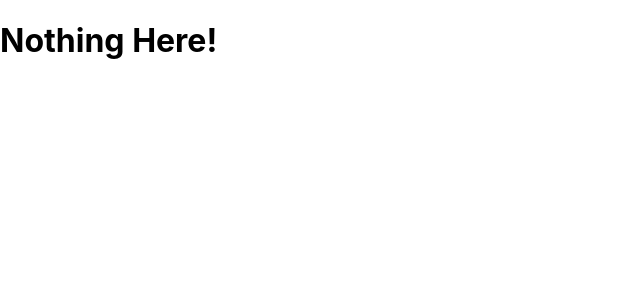
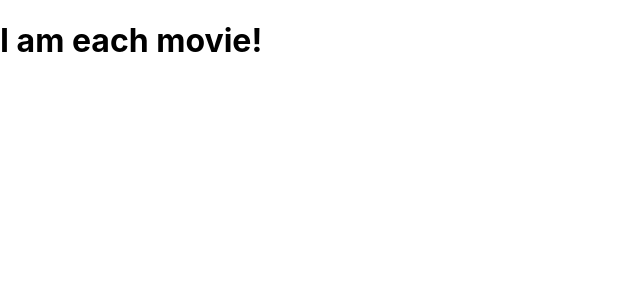
Before and after one commit to webdevpchoi/movie-snob, a React (Create React App) app: page /movies/1 in a window 1280 px wide. Shown: the top 300 px of the page, without its empty margins (0-640 px from the left). Built offline with nearby package versions, Linux system fonts and the light colour scheme.

Commit message:
Added a movie page component and implemented a moviethumbnail component to separate concerns

```diff
--- a/src/App.js
+++ b/src/App.js
@@ -1,4 +1,4 @@
-import React, { Component } from "react";
+import React from "react";
 import { Route, Switch } from "react-router-dom";
 
 import Home from "./components/Home";
@@ -9,7 +9,7 @@ const App = () => {
   return (
     <Switch>
       <Route exact path='/' component={Home} />
-      <Route exact path='/:movieid' component={Movie} />
+      <Route exact path='/movies/:movieid' component={Movie} />
       <Route component={NotFound} />
     </Switch>
   );
--- a/src/components/Home.js
+++ b/src/components/Home.js
@@ -3,7 +3,7 @@ import styled from "styled-components";
 import "../App.css";
 
 import Header from "./Header";
-import Movie from "./Movie";
+import MovieThumb from "./MovieThumb";
 
 const StyledHeader = styled.header`
   background: green;
@@ -44,7 +44,7 @@ class Home extends Component {
         <Header getMovies={this.getMovies} />
         <StyledHeader>Popular Movies</StyledHeader>
         {popularMovies.map(movie => (
-          <Movie details={movie} key={movie.id} />
+          <MovieThumb details={movie} key={movie.id} />
         ))}
       </div>
     );
--- a/src/components/Movie.js
+++ b/src/components/Movie.js
@@ -1,18 +1,11 @@
-import React from "react";
-import { Link } from "react-router-dom";
+import React, { Component } from "react";
 
-const Movie = ({ details }) => {
-  return (
-    <Link to={`/movies/${details.id}`}>
-      <div className='movie'>
-        <h1>some movie</h1>
-        <img
-          src={`https://image.tmdb.org/t/p/w300${details.poster_path}`}
-          alt={`${details.title}`}
-        />
+export default class Movie extends Component {
+  render() {
+    return (
+      <div>
+        <h1>I am each movie!</h1>
       </div>
-    </Link>
-  );
-};
-
-export default Movie;
+    );
+  }
+}
--- /dev/null
+++ b/src/components/MovieThumb.js
@@ -0,0 +1,17 @@
+import React from "react";
+import { Link } from "react-router-dom";
+
+const MovieThumb = ({ details }) => {
+  return (
+    <Link to={`/movies/${details.id}`}>
+      <div className='movie'>
+        <img
+          src={`https://image.tmdb.org/t/p/w300${details.poster_path}`}
+          alt={`${details.title}`}
+        />
+      </div>
+    </Link>
+  );
+};
+
+export default MovieThumb;
--- a/src/components/NotFound.js
+++ b/src/components/NotFound.js
@@ -1,4 +1,4 @@
-import React, { Component } from "react";
+import React from "react";
 
 const NotFound = () => {
   return (
```
